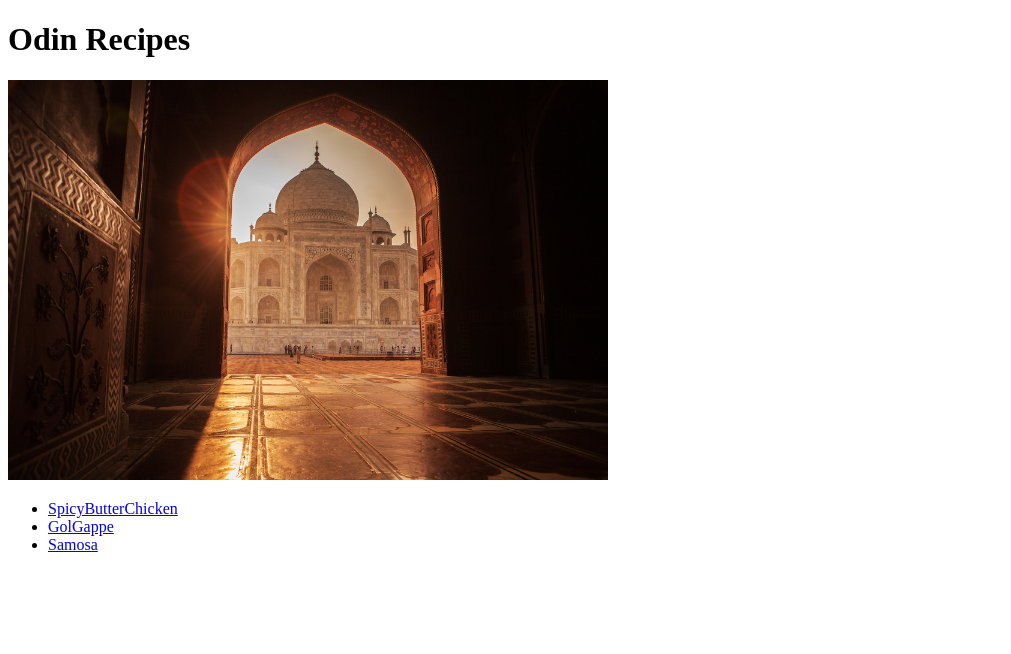
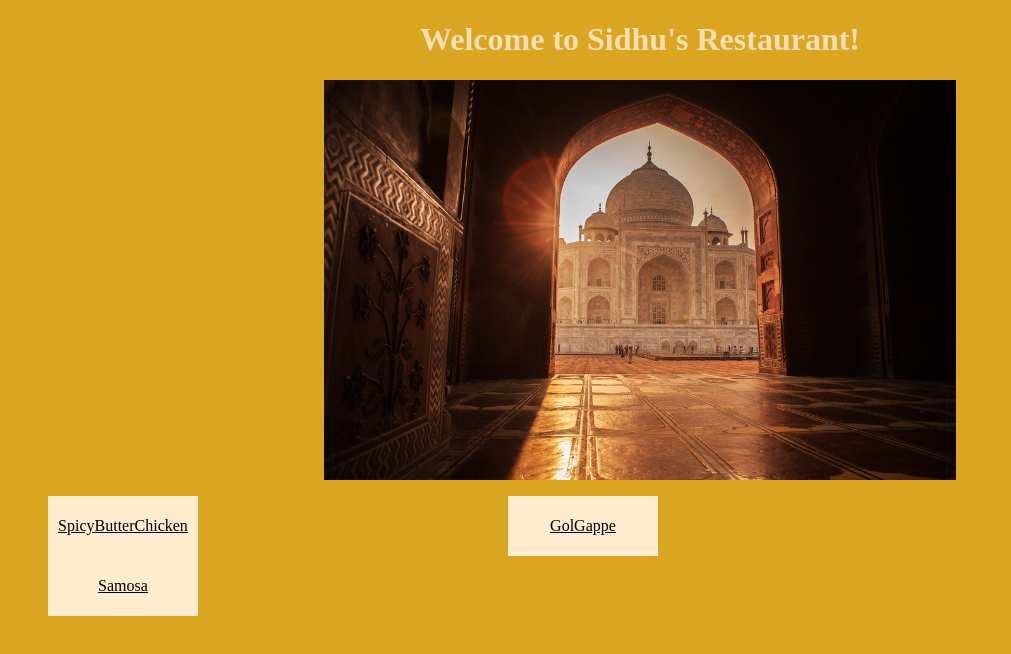
Before and after one commit to sunnysidhu81/odin-recipes, a plain HTML site: page index.html in a window 1280 px wide. Shown: the whole page, without its empty margins (0-1011 px from the left). Drawn offline with Linux system fonts and the light colour scheme.

Commit message:
added css to main page

```diff
--- a/index.html
+++ b/index.html
@@ -2,14 +2,16 @@
 <html>
 <head>
 <title>Sunny's recipes</title>
+<link rel = "stylesheet" href = "main.css">
 </head>
 <body>
 
-<h1>Odin Recipes</h1>
+<h1>Welcome to Sidhu's Restaurant!</h1>
 <img src = "taj mahal.jpeg" alt = "Picture of taj mahal"
 width = 600
-height = 400>
-<ul>
+height = 400
+class = "center">
+<ul id = "buttons">
 
     <li><a href="recipes/SpicyButterChicken.html">SpicyButterChicken</a></li>
     <li><a href="recipes/GolGappe.html">GolGappe</a></li>
--- /dev/null
+++ b/main.css
@@ -0,0 +1,35 @@
+h1{
+    text-align: center;
+    color:wheat;
+}
+body{
+    background-color: goldenrod;
+}
+
+.center{
+    display:block;
+    margin-left: auto;
+    margin-right:auto;
+    width: 50%;
+
+}
+#buttons li {
+    float: left;
+    list-style:none;
+    text-align: center;
+    background-color:blanchedalmond;
+    margin-right: 310px;
+    width: 150px;
+    line-height: 60px;
+
+  }
+
+  #buttons li a {
+    color: black;
+    display: block;
+  }
+
+  #buttons li a:hover {
+    color: #000000;
+    background-color: brown;
+  }
```
Also changed, not shown: 1 other file.
